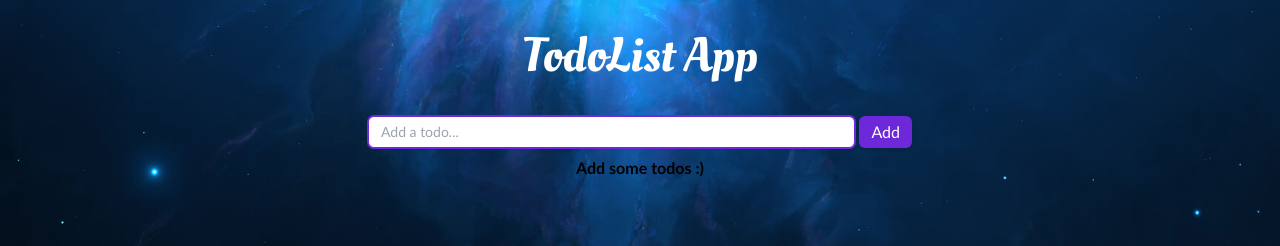
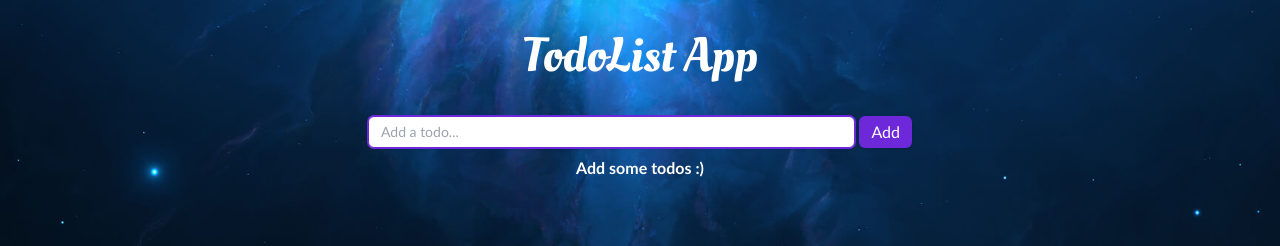
Before and after one commit to Sinac0de/Todo-List-ReactJs, a React (Create React App) app: page / in a window 1280 px wide. Shown: the top 246 px of the page. Built offline with nearby package versions, Linux system fonts and the light colour scheme.

Commit message:
Change 'Add some todos' text color

```diff
--- a/src/components/TodoList.js
+++ b/src/components/TodoList.js
@@ -12,7 +12,11 @@ const TodoList = ({ todos, onComplete, onDelete, onUpdateTodo }) => {
 
   const renderTodo = () => {
     if (todos.length === 0)
-      return <div className="font-semibold text-center">Add some todos :)</div>;
+      return (
+        <div className="font-semibold text-center text-white">
+          Add some todos :)
+        </div>
+      );
     return todos.map((todo) => {
       return (
         <Todo
```
